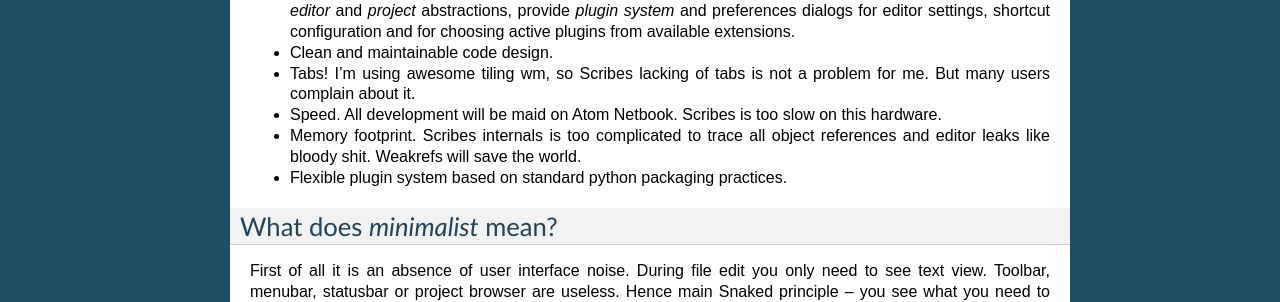
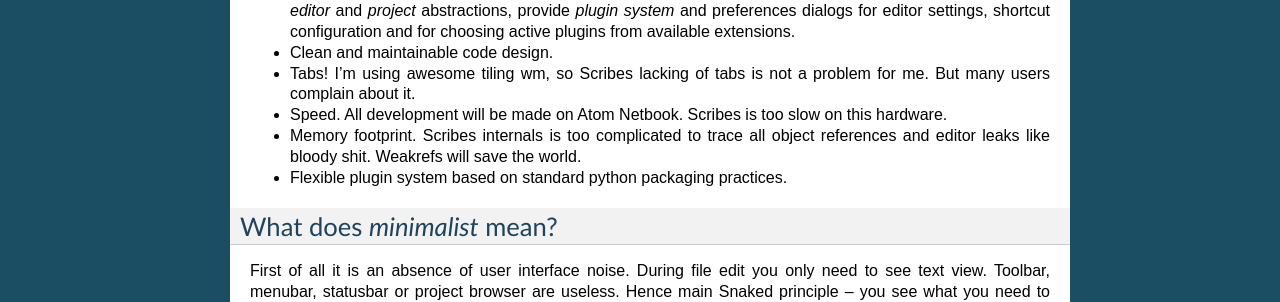
Before and after one commit to baverman/snaked, a Sphinx documentation site: the page built from doc/intro.rst, in a window 1280 px wide. Shown: the part 800-1102 px from the top of the page. Built offline with Sphinx 7.4.7, drawn with Linux system fonts in a browser that asks for light colours.

Commit message:
typo fix

```diff
--- a/README.rst
+++ b/README.rst
@@ -26,7 +26,7 @@ Goals
 - Tabs! I'm using awesome tiling wm, so Scribes lacking of tabs is not a problem for me.
   But many users complain about it.
 
-- Speed. All development will be maid on Atom Netbook. Scribes is too slow on this hardware.
+- Speed. All development will be made on Atom Netbook. Scribes is too slow on this hardware.
 
 - Memory footprint. Scribes internals is too complicated to trace all object references
   and editor leaks like bloody shit. Weakrefs will save the world.
--- a/doc/intro.rst
+++ b/doc/intro.rst
@@ -65,7 +65,7 @@ Goals
 * Tabs! I'm using awesome tiling wm, so Scribes lacking of tabs is not a problem
   for me.  But many users complain about it.
 
-* Speed. All development will be maid on Atom Netbook. Scribes is too slow on
+* Speed. All development will be made on Atom Netbook. Scribes is too slow on
   this hardware.
 
 * Memory footprint. Scribes internals is too complicated to trace all object
```
